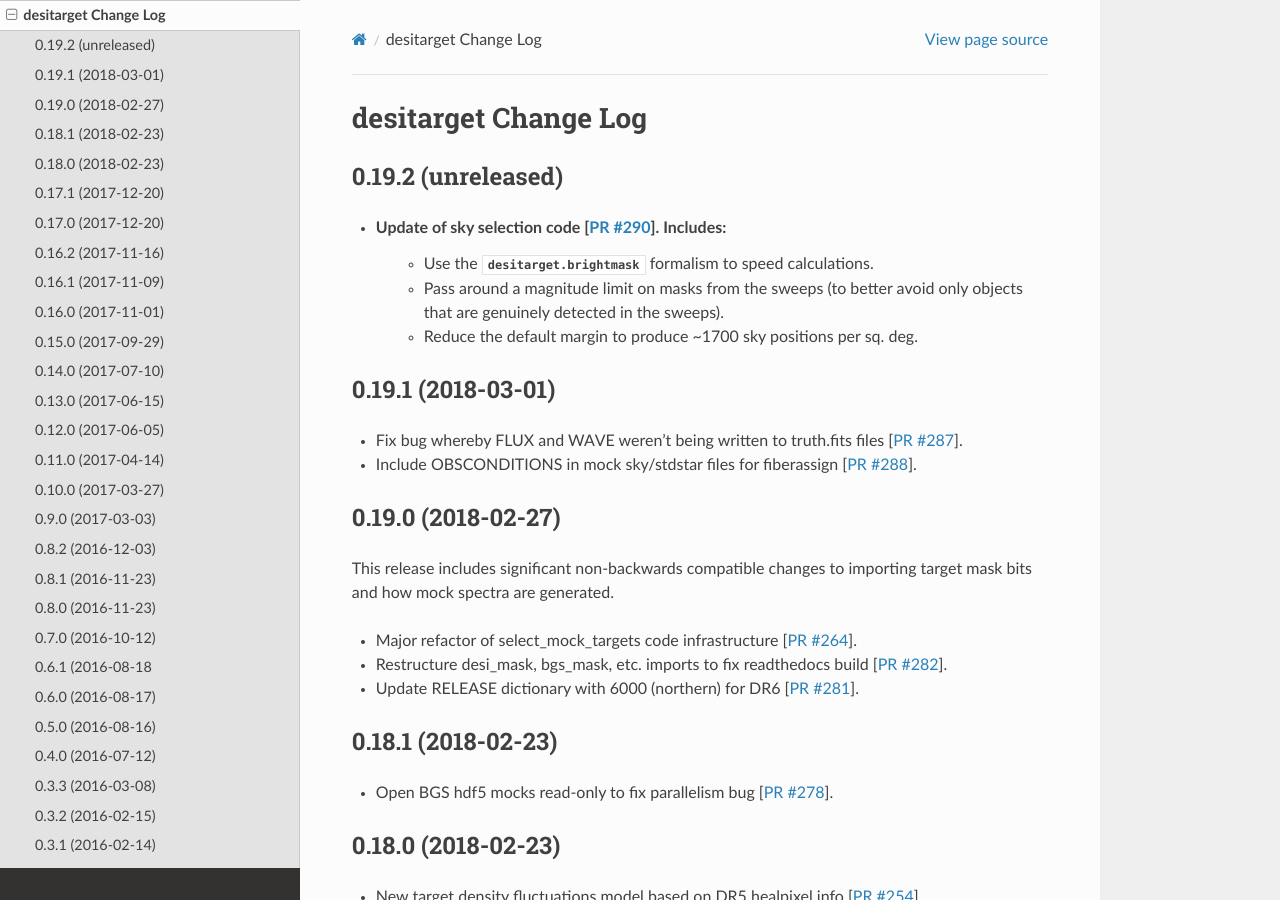
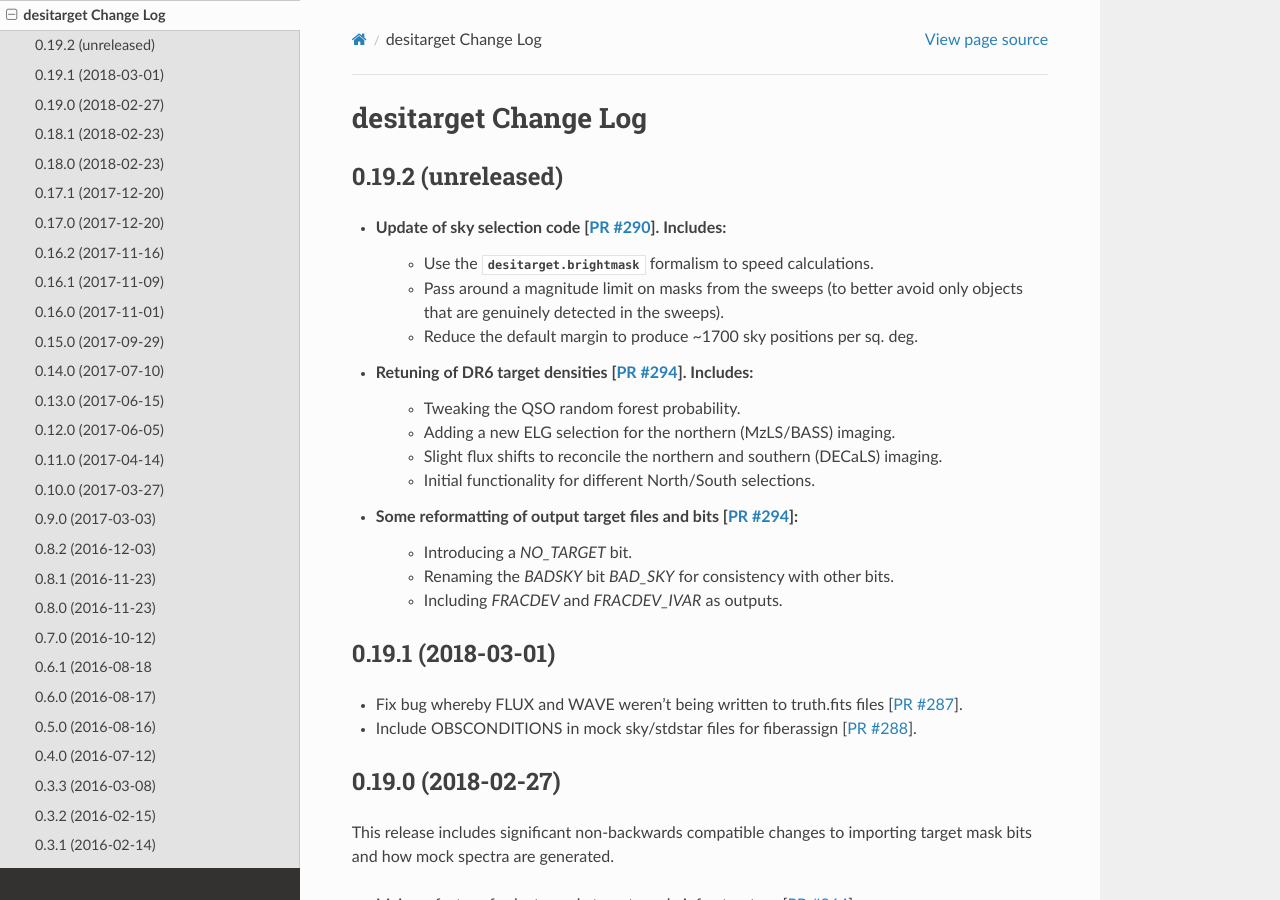
Before and after one commit to desihub/desitarget, a Sphinx documentation site: the page built from doc/changes.rst, in a window 1280 px wide and 900 px high. Built offline with Sphinx 7.4.7 and the Read the Docs theme 2.0.0, drawn with Linux system fonts in a browser that asks for light colours.

Commit message:
update changes file [ci skip]

```diff
--- a/doc/changes.rst
+++ b/doc/changes.rst
@@ -10,8 +10,18 @@ desitarget Change Log
    * Pass around a magnitude limit on masks from the sweeps (to better
      avoid only objects that are genuinely detected in the sweeps).
    * Reduce the default margin to produce ~1700 sky positions per sq. deg.
+* Retuning of DR6 target densities [`PR #294`_]. Includes:
+   * Tweaking the QSO random forest probability.
+   * Adding a new ELG selection for the northern (MzLS/BASS) imaging.
+   * Slight flux shifts to reconcile the northern and southern (DECaLS) imaging.
+   * Initial functionality for different North/South selections.
+* Some reformatting of output target files and bits [`PR #294`_]:
+   * Introducing a `NO_TARGET` bit.
+   * Renaming the `BADSKY` bit `BAD_SKY` for consistency with other bits.
+   * Including `FRACDEV` and `FRACDEV_IVAR` as outputs.
 
 .. _`PR #290`: https://github.com/desihub/desitarget/pull/290
+.. _`PR #294`: https://github.com/desihub/desitarget/pull/294
 
 0.19.1 (2018-03-01)
 -------------------
```
